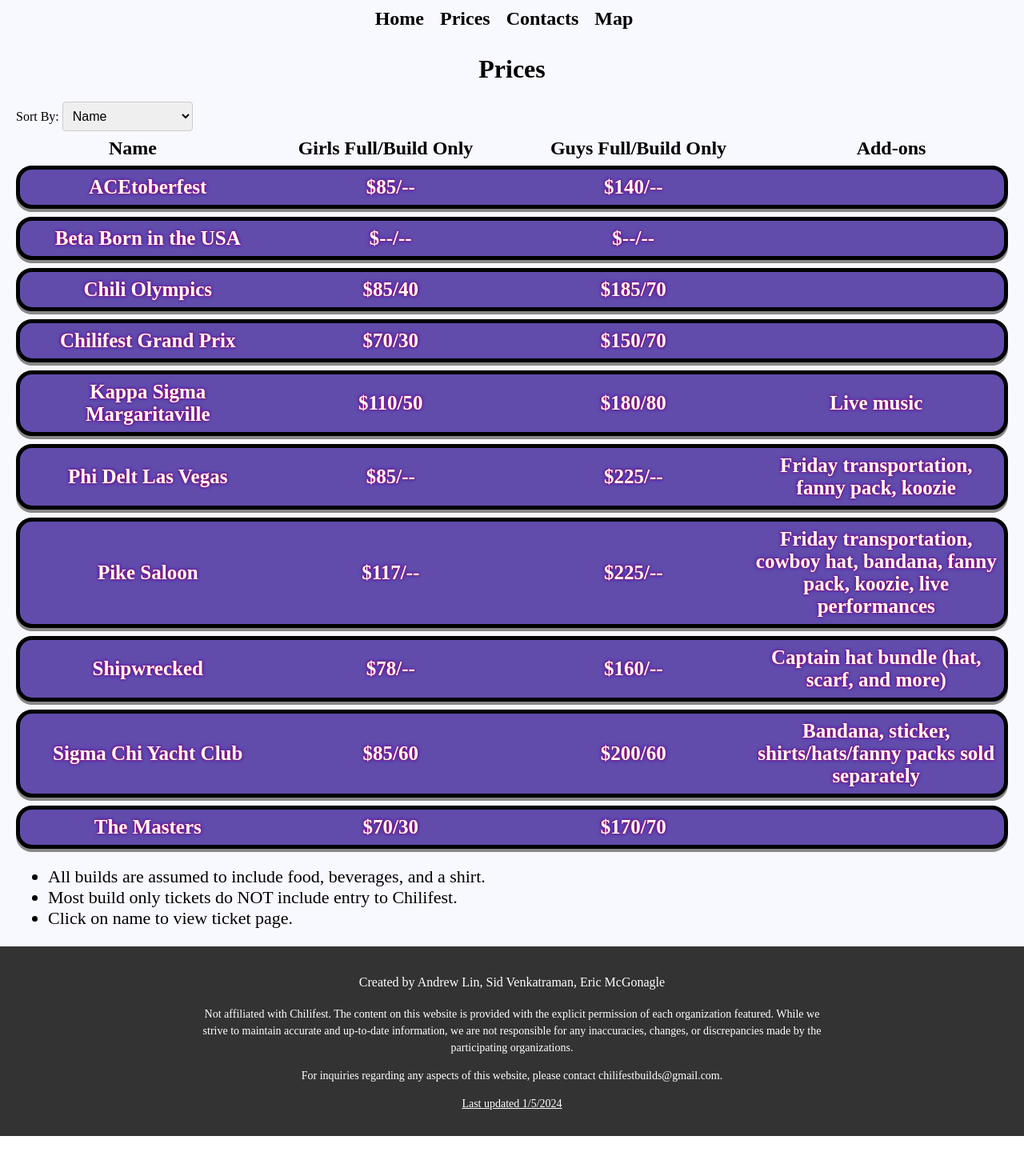
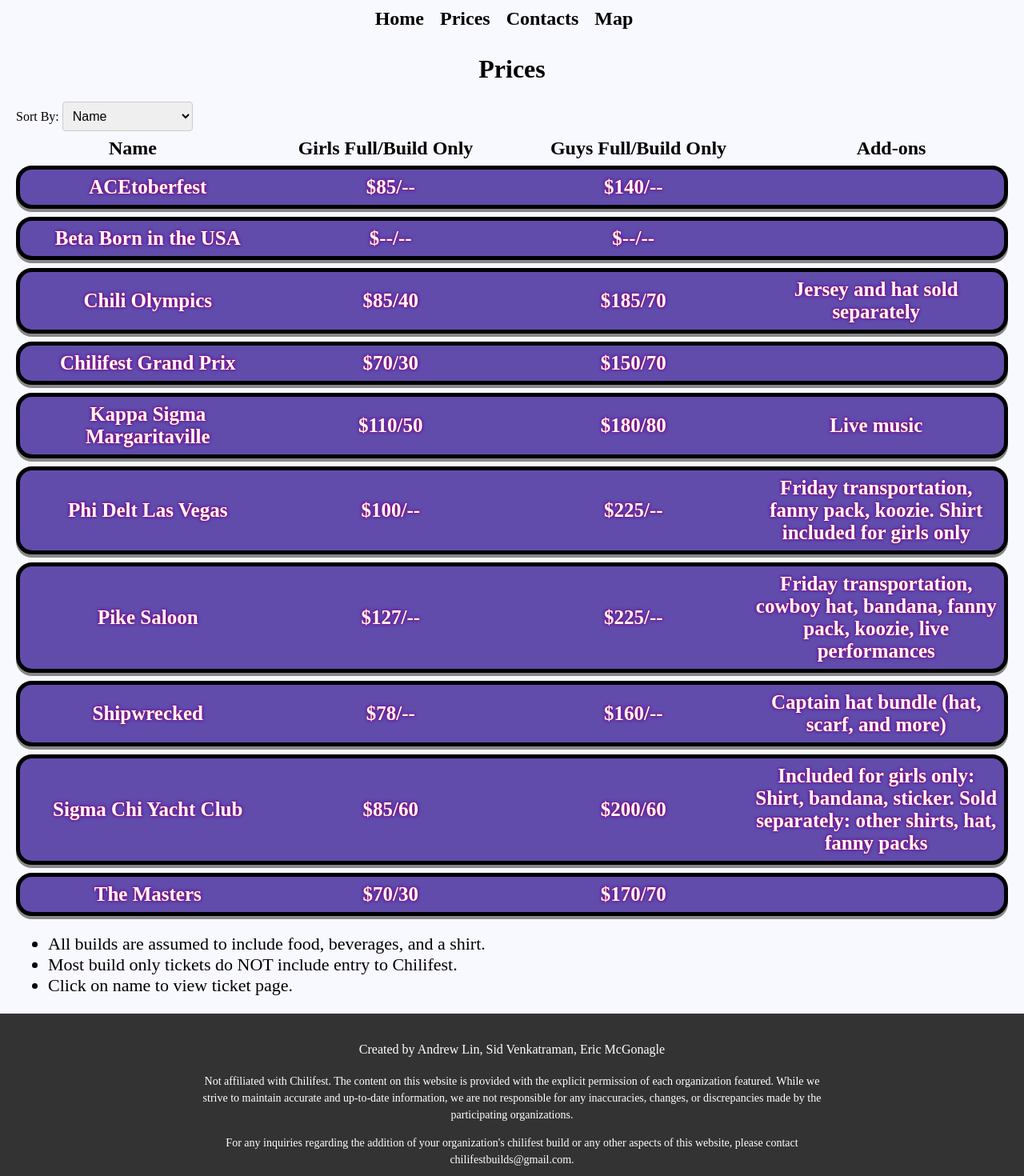
Before and after one commit to andrewlin27/chilifest-builds, a React (Create React App) app: page /chilifest-builds/prices in a window 1280 px wide. Shown: the top 1470 px of the page at 80% size. Before the commit the page ends 1420 px from the top, so only its background shows below. Built offline with nearby package versions, Linux system fonts and the light colour scheme.

Commit message:
updated data

```diff
--- a/src/buildData.js
+++ b/src/buildData.js
@@ -11,7 +11,7 @@ const data = [
         included: "",
         tshirt: "comingSoon.jpg",
         org: "ACE",
-        contact: "@aggieclubofengineers"
+        contact: "tamuacepresident@gmail.com"
     },
     {
         id: 2,
@@ -19,10 +19,10 @@ const data = [
         image: "phidelt.jpg",
         link: "https://www.eventbrite.com/e/phi-delt-las-vegas-tickets-731622431387?utm_experiment=test_share_listing&aff=ebdsshios",
         guys: 225,
-        girls: 85,
+        girls: 100,
         guysBuild: "--",
         girlsBuild: "--",
-        included: "Friday transportation, fanny pack, koozie",
+        included: "Friday transportation, fanny pack, koozie. Shirt included for girls only",
         tshirt: "phideltShirt.png",
         org: "Phi Delt",
         contact: "@aggiephidelt"
@@ -50,7 +50,7 @@ const data = [
         girls: 85,
         guysBuild: 60,
         girlsBuild: 60,
-        included: "Bandana, sticker, shirts/hats/fanny packs sold separately",
+        included: "Included for girls only: Shirt, bandana, sticker. Sold separately: other shirts, hat, fanny packs",
         tshirt: "sigmachiShirt.png",
         org: "Sigma Chi",
         contact: "@tamusigmachi"
@@ -61,7 +61,7 @@ const data = [
         image: "pike.jpg",
         link: "https://www.facebook.com/events_invite_off_fb/link_sharing/1531239684328617/?inviter_id=100004758856893&token=fxpEXNbxl-iOmcGhiJsTVjBybn6rUaTF4pPU-Caf3Eo",
         guys: 225,
-        girls: 117,
+        girls: 127,
         guysBuild: "--",
         girlsBuild: "--",
         included: "Friday transportation, cowboy hat, bandana, fanny pack, koozie, live performances",
@@ -117,7 +117,7 @@ const data = [
     //     image: "comingSoon.jpg",
     //     link: "https://fb.me/e/blSXy29Xp",
     //     guys: 165,
-    //     girls: 98,
+    //     girls: 88,
     //     guysBuild: "--",
     //     girlsBuild: 30,
     //     included: "",
@@ -134,7 +134,7 @@ const data = [
         girls: 85,
         guysBuild: 70,
         girlsBuild: 40,
-        included: "",
+        included: "Jersey and hat sold separately",
         tshirt: "AMAShirt.jpg",
         org: "AMA",
         contact: "aggiemensalliance@gmail.com"
--- a/src/components/Footer.js
+++ b/src/components/Footer.js
@@ -15,7 +15,7 @@ const Footer = () => {
             inaccuracies, changes, or discrepancies made by the participating organizations.
             </p>
             <p>
-              For inquiries regarding any aspects of this website, please contact chilifestbuilds@gmail.com.
+              For any inquiries regarding the addition of your organization's chilifest build or any other aspects of this website, please contact chilifestbuilds@gmail.com.
             </p>
             <p className='underlined-text'>
               Last updated 1/5/2024
```
